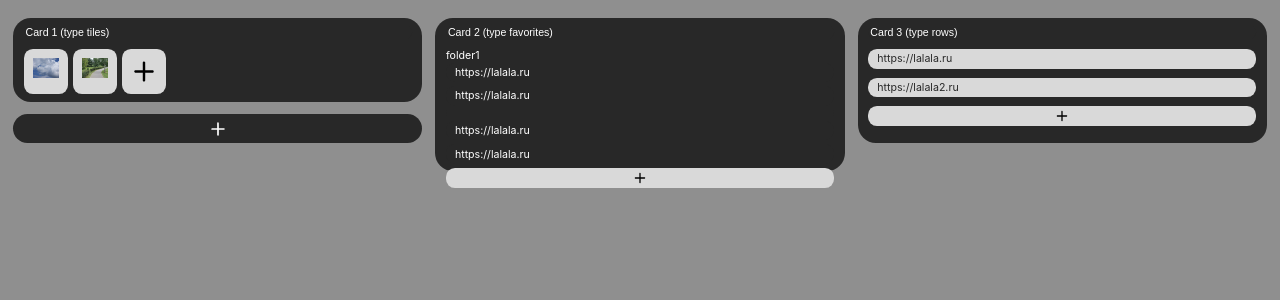
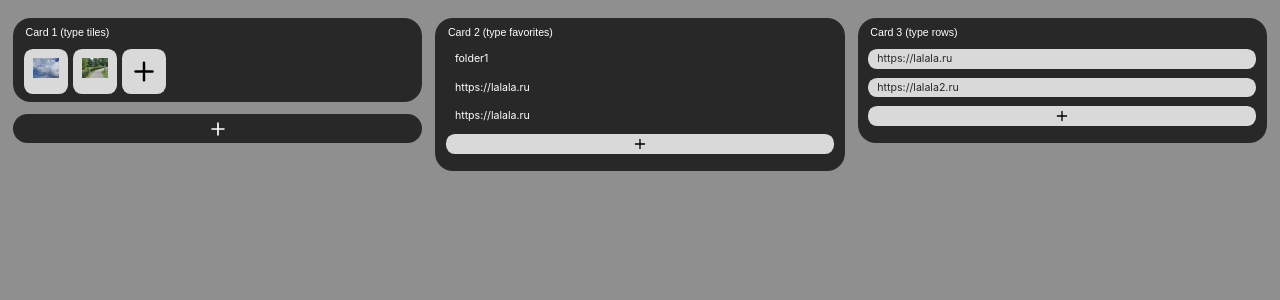
Before and after one commit to parunkov/work1, a Vue app: page / in a window 1280 px wide. Shown: the top 300 px of the page. Built offline with nearby package versions, Linux system fonts and the light colour scheme.

Commit message:
favorite folder

```diff
--- a/src/App.vue
+++ b/src/App.vue
@@ -1,6 +1,5 @@
 <script setup>
 import { ref, watch } from 'vue';
-import iconPatch from './assets/icon.png';
 import Card from './components/Card.vue';
 import plusIconWhite from './assets/plusWhite.svg';
 
--- a/src/components/Card.vue
+++ b/src/components/Card.vue
@@ -16,7 +16,9 @@ const emit = defineEmits(['addLink', 'cangeTitle']);
 const setSpanHeight = (content) => {
     const columnsValue = props.type === 'tiles' ? 8 : 1;
     const rowHeight = props.type === 'tiles' ? 3.6 : 2.06;
-    const rowsValue = Math.ceil((content.length + 1) / columnsValue);
+    const contentValue = props.content.reduce((summ, item) => summ + (props.type === 'favorites' && item.folderContent && item.visible ? item.folderContent.length + 1 : 1), 1);
+    console.log(contentValue);
+    const rowsValue = Math.ceil(contentValue / columnsValue);
     return Math.ceil(rowsValue * rowHeight + 3);
 };
 
@@ -64,15 +66,17 @@ const inputTitle = (event) => {
         <div v-if="props.type === 'favorites'" class="cardContent cardContent_type_row">
             <div v-for="item in props.content" :key="item.link">
                 <div v-if="item.folderName" class="favoriteFolder">
-                    <div v-if="item.folderName" class="favoriteFolderTitle">
+                    <div v-if="item.folderName" class="favorite favoriteFolderTitle"
+                        @click="item.visible = !item.visible">
                         {{ item.folderName }}
                     </div>
-                    <div v-for="itemLink in item.folderContent" class="favorite">
+                    <div v-if="item.visible" v-for="itemLink in item.folderContent"
+                        class="favorite favorite_folder_item">
                         {{ itemLink.link }}
                     </div>
                 </div>
                 <!-- <img :src="icons[`../assets${item.icon}`].default"> -->
-                <div class="favorite">
+                <div v-else class="favorite">
                     {{ item.link }}
                 </div>
             </div>
@@ -144,7 +148,15 @@ const inputTitle = (event) => {
     border-radius: 0.7vw;
     background: #282828;
     padding: 0.24vw 0.7vw;
-    margin-bottom: 0.34vw;
+    margin-bottom: 0.69vw;
     color: #ffffff;
 }
+
+.favorite_folder_item {
+    padding-left: 30px;
+}
+
+.favoriteFolderTitle {
+    cursor: pointer;
+}
 </style>
```
